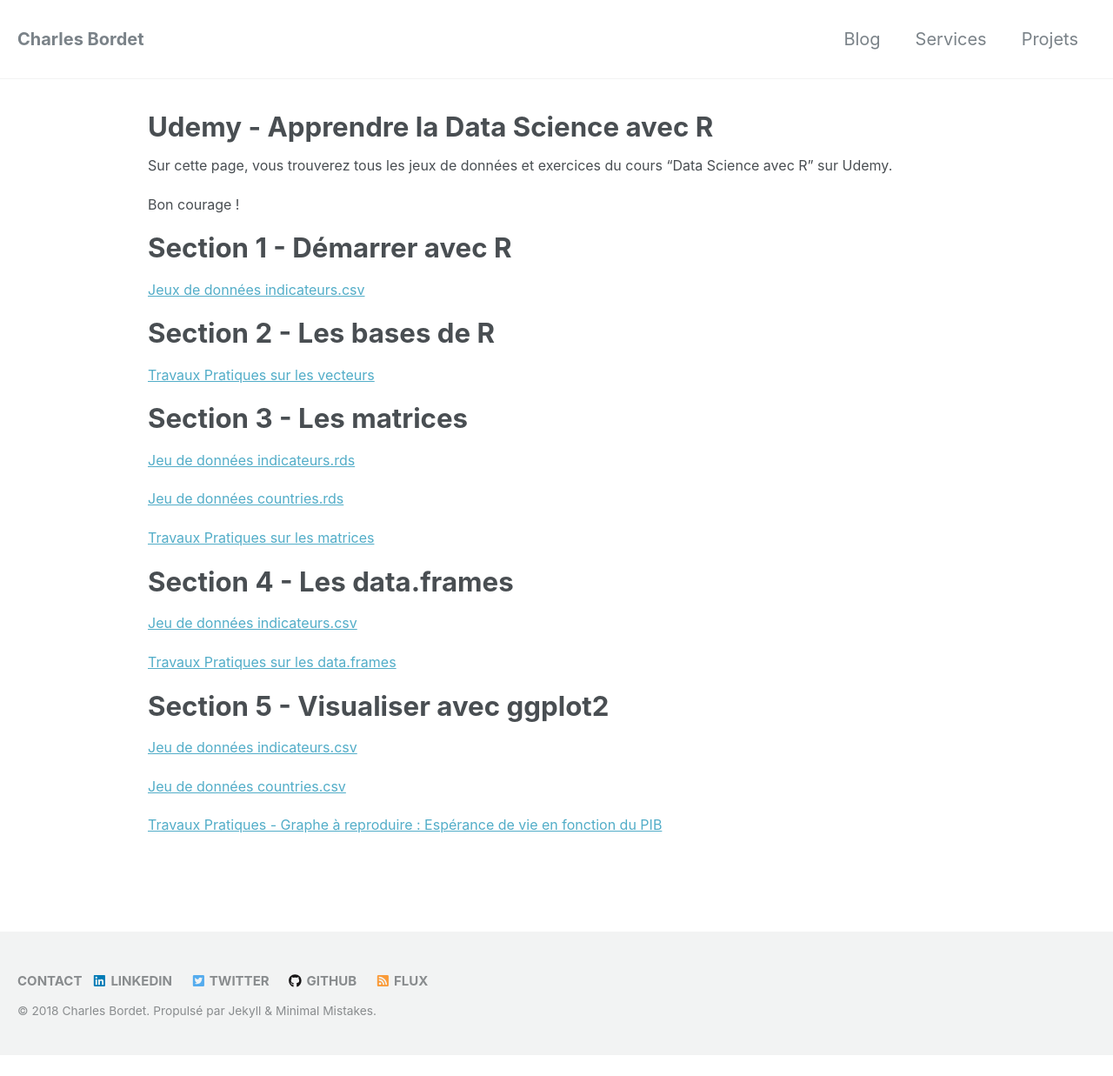
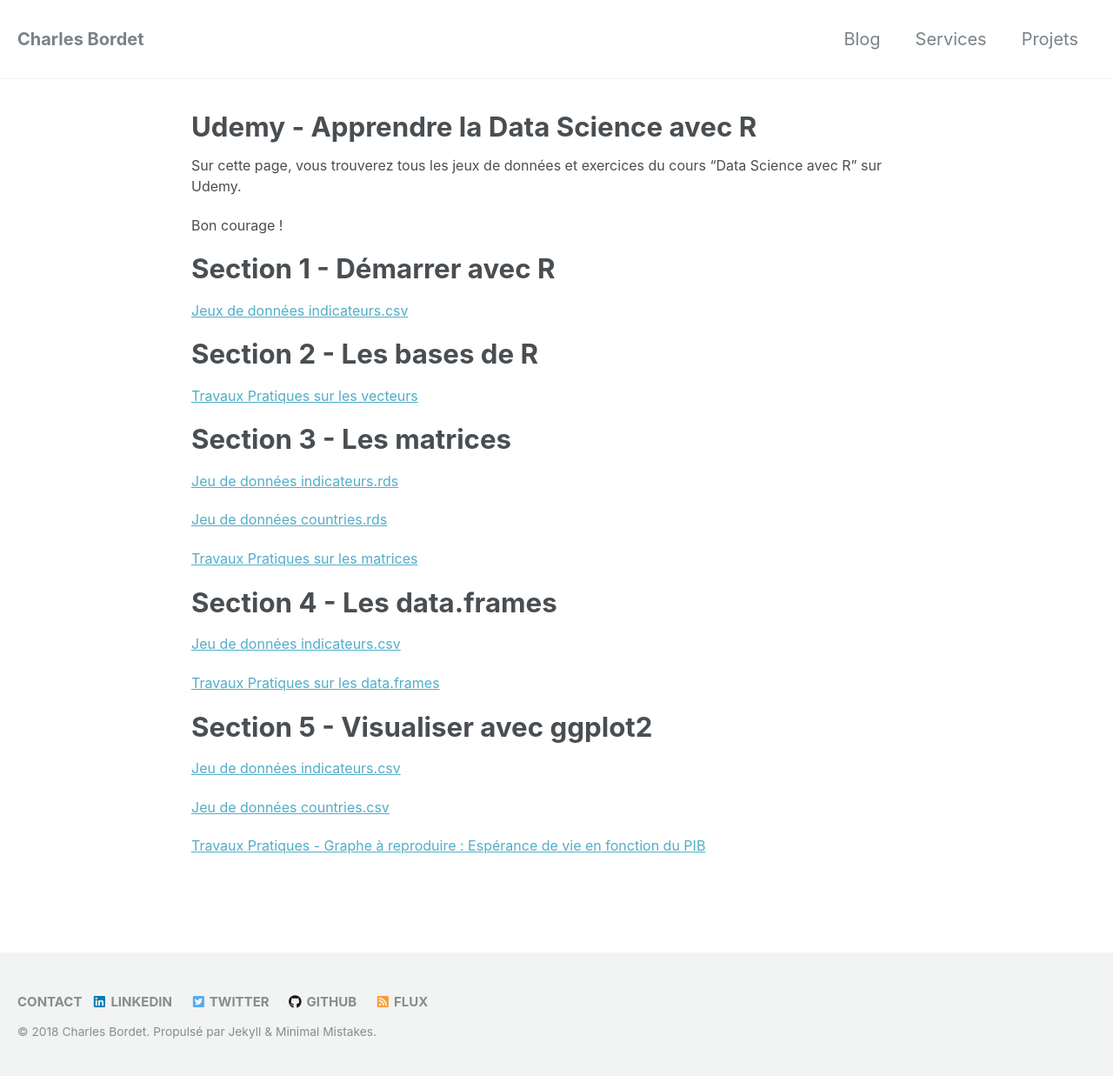
Before and after one commit to Huitziii/charlesbordet.com, a Jekyll site: the page built from _pages/datascience-r.md, in a window 1280 px wide. Shown: the whole page at 87% size. Built offline with Jekyll 4.4.1, drawn with Linux system fonts in a browser that asks for light colours; nearby versions of some CDN libraries; before the commit the page ends 1213 px from its top, so only the background shows below that.

Commit message:
maybe it's an issue of cache, let's wait

```diff
--- a/_sass/minimal-mistakes/_page.scss
+++ b/_sass/minimal-mistakes/_page.scss
@@ -23,13 +23,13 @@
 .page {
   @include breakpoint($large) {
     float: right;
-    width: calc(100% - #{$right-sidebar-width-narrow} * 3 / 4);
-    padding-right: calc(#{$right-sidebar-width-narrow} * 3 / 4);
+    width: calc(100% - #{$right-sidebar-width-narrow} * 4 / 4);
+    padding-right: calc(#{$right-sidebar-width-narrow} * 4 / 4);
   }
 
   @include breakpoint($x-large) {
-    width: calc(100% - #{$right-sidebar-width} * 3 / 4);
-    padding-right: calc(#{$right-sidebar-width} * 3 / 4);
+    width: calc(100% - #{$right-sidebar-width} * 4 / 4);
+    padding-right: calc(#{$right-sidebar-width} * 4 / 4);
   }
 
   .page__inner-wrap {
```
Also changed, not shown: _pages/projets.md (+1 -0 lines), _pages/services.md (+1 -0 lines).
